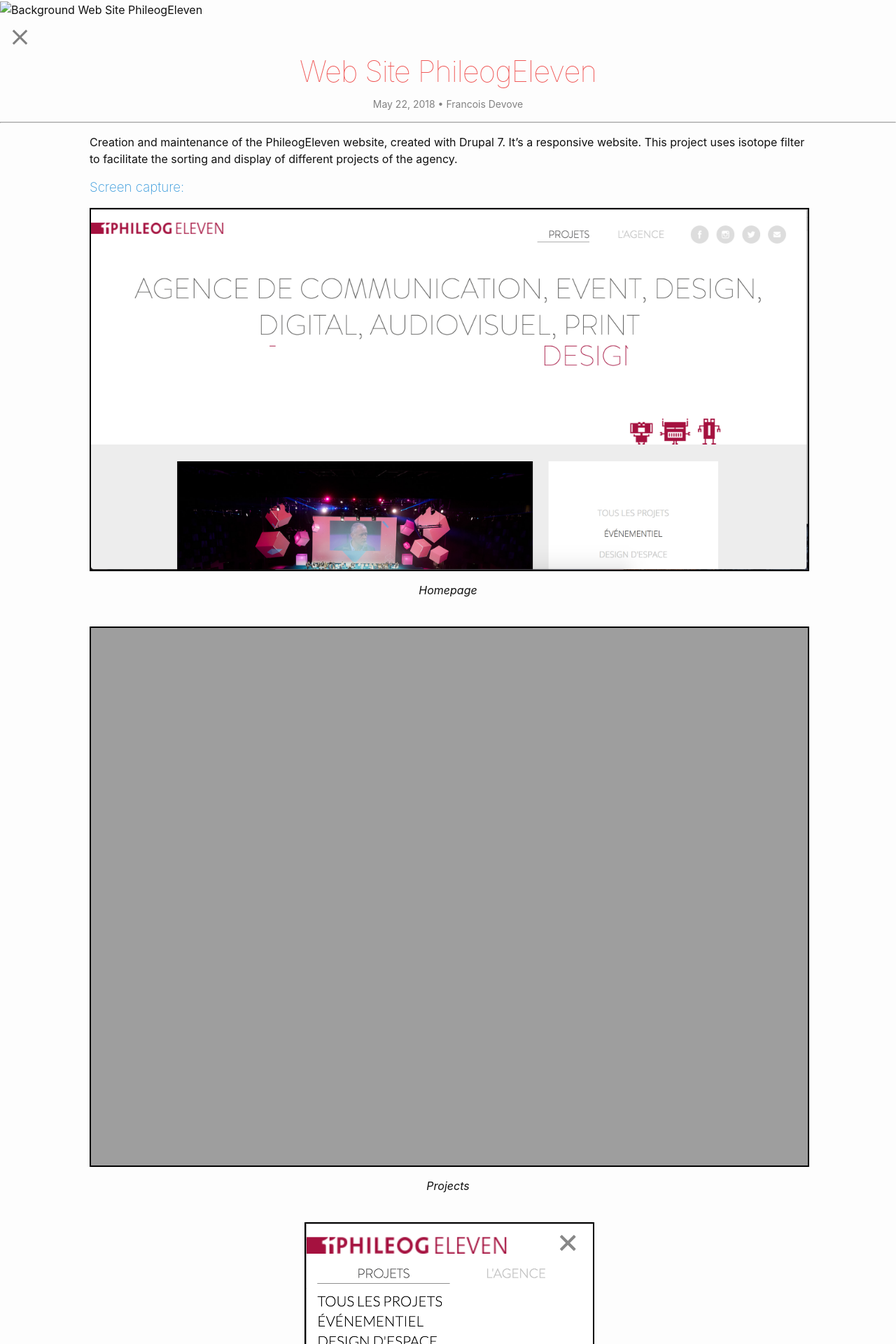
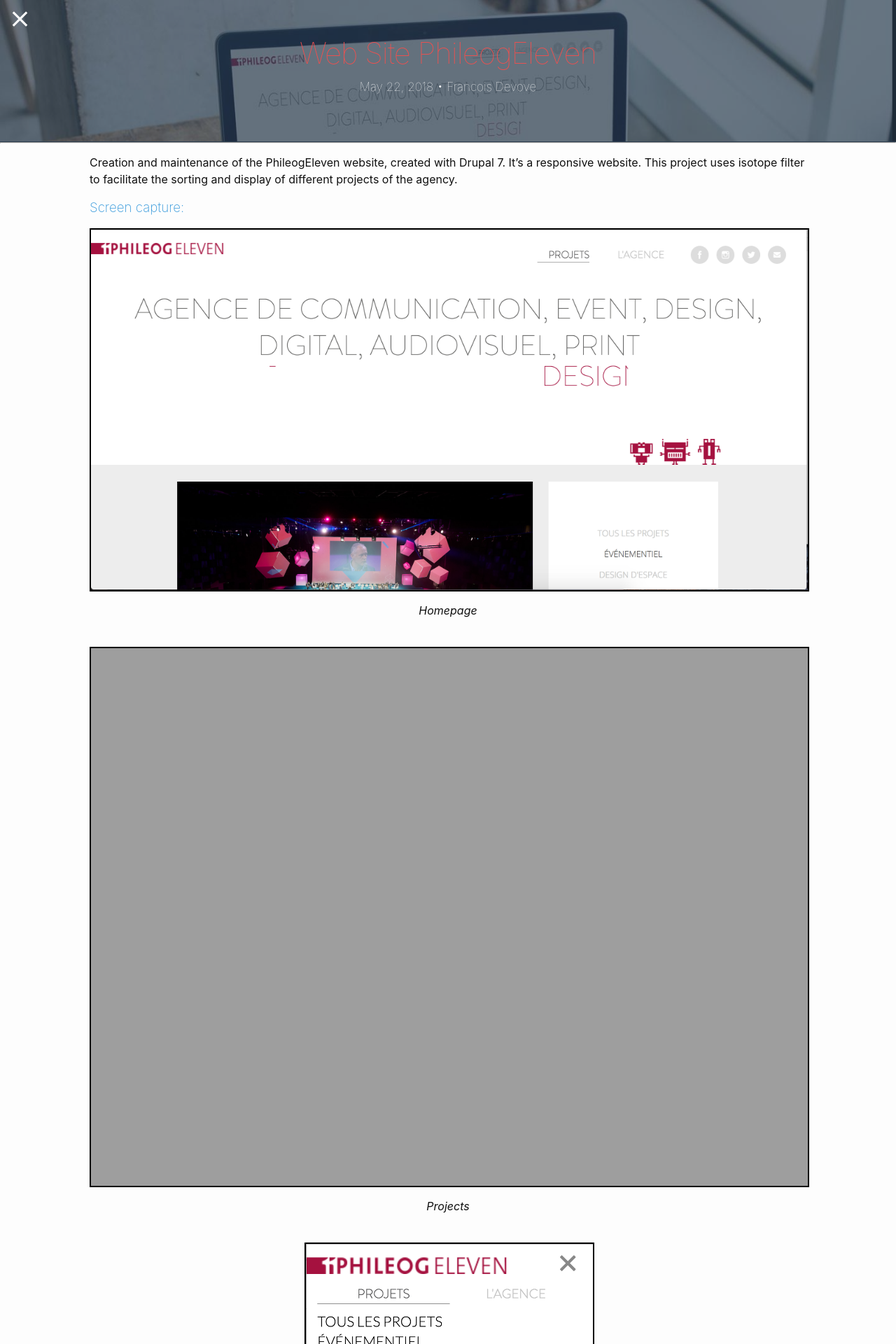
Before and after one commit to Mrancois/mrancois.github.io, a Jekyll site: the page built from _posts/2018-05-22-phileog.md, in a window 1280 px wide. Shown: the top 1920 px of the page at 70% size. Built offline with Jekyll 4.4.1, drawn with Linux system fonts in a browser that asks for light colours.

Commit message:
add images posts

```diff
--- a/assets/css/main.scss
+++ b/assets/css/main.scss
@@ -44,19 +44,27 @@
     display: block;
     margin-left: 10px;
     font-size: 37px;
-    color: grey;
+    color: #FFF;
   }
   a:hover {
-    color: grey;
+    color: #FFF;
   }
   a:visited {
-    color: grey;
+    color: #FFF;
   }
 }
 .post-detail {
 
 }
+.post-detail__header__background {
+  position: absolute;
+  opacity: 0.3;
+}
+.post-detail__header__container {
+  position: relative;
+}
 .post-detail__header {
+  background-color: #2C3E50;
 
 }
 .post-detail__header__title {
@@ -67,9 +75,12 @@
   text-align: center;
 }
 .post-detail__header__meta {
-  font-size: 14px;
-  color: #828282;
+  font-size: 17px;
+  font-weight: 100;
+  color: #fff;
   text-align: center;
+  margin-bottom: 0px;
+  padding-bottom: 65px;
 }
 
 
@@ -223,7 +234,12 @@
   display: inline-block;
   padding: 0px 25px;
 }
-
+.post__item {
+  background-color: #000000;
+  img {
+    opacity: 0.6;
+  }
+}
 .post__item__details {
   display: flex;
   flex-direction: column;
```
Also changed, not shown: assets/img/projects/posts/apiredis-back--home.jpg (added), assets/img/projects/posts/apiredis-back.jpg (added), assets/img/projects/posts/badge-back--home.jpg (added), assets/img/projects/posts/badge-back.jpg (added), assets/img/projects/posts/barduino-back--home.jpg (added), assets/img/projects/posts/barduino-back.jpg (added), assets/img/projects/posts/phileog-event-back--home.jpg (added), assets/img/projects/posts/phileog-event-back.jpg (added), assets/img/projects/posts/phileogeleven-back--home.jpg (added), assets/img/projects/posts/phileogeleven-back.jpg (added), assets/img/projects/posts/sizemeup-back--home.jpg (added), assets/img/projects/posts/sizemeup-back.jpg (added).
